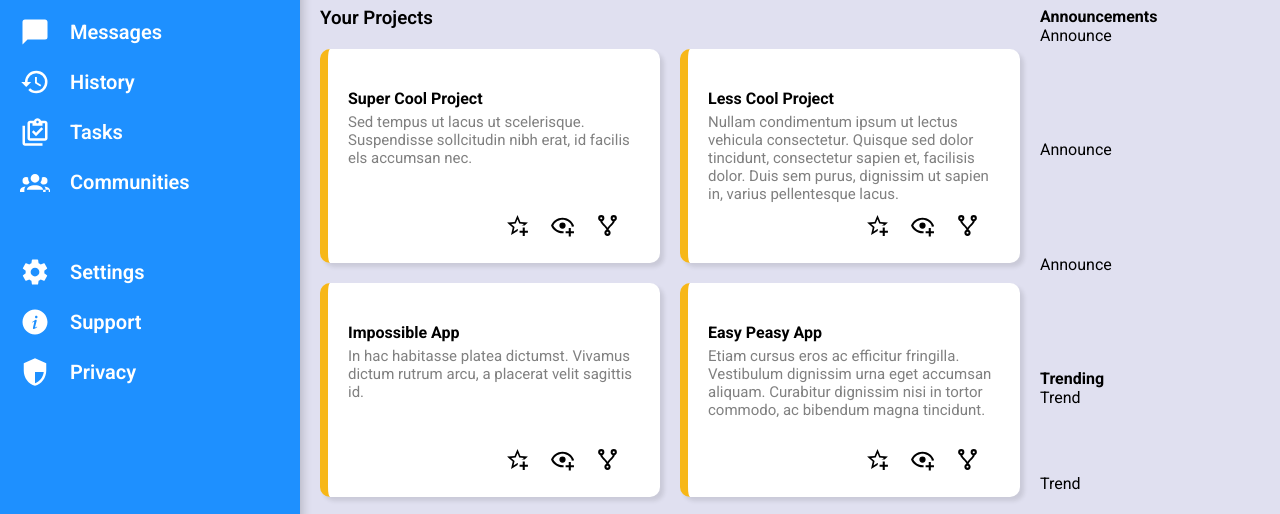
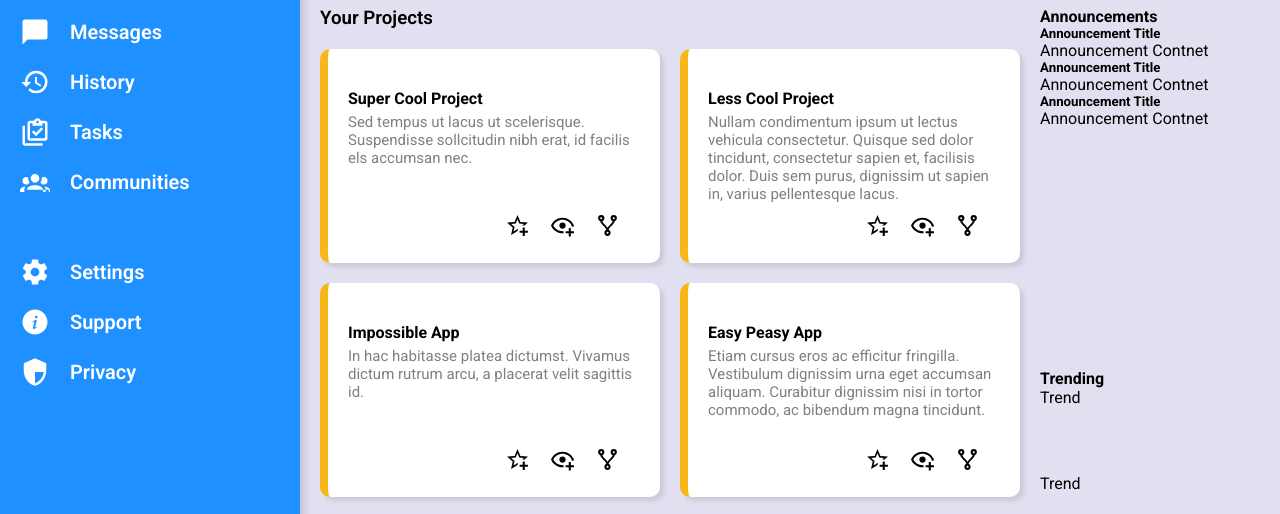
Before and after one commit to mahdi-shouib/odin-admin-dashboard, a plain HTML site: page index.html in a window 1280 px wide. Shown: the part 213-727 px from the top of the page. Drawn offline with Linux system fonts and the light colour scheme.

Commit message:
Add announcements content

```diff
--- a/index.html
+++ b/index.html
@@ -134,9 +134,20 @@
         <div id="secondary-posts" class="container">
             <div id="announcements">
                 <h4>Announcements</h4>
-                <div>Announce</div>
-                <div>Announce</div>
-                <div>Announce</div>
+                <div id="announcements-content">
+                    <div class="announcement">
+                        <h5>Announcement Title</h5>
+                        <p>Announcement Contnet</p>
+                    </div>
+                    <div class="announcement">
+                        <h5>Announcement Title</h5>
+                        <p>Announcement Contnet</p>
+                    </div>
+                    <div class="announcement">
+                        <h5>Announcement Title</h5>
+                        <p>Announcement Contnet</p>
+                    </div>
+                </div>
             </div>
             <div id="trending">
                 <h4>Trending</h4>
```
